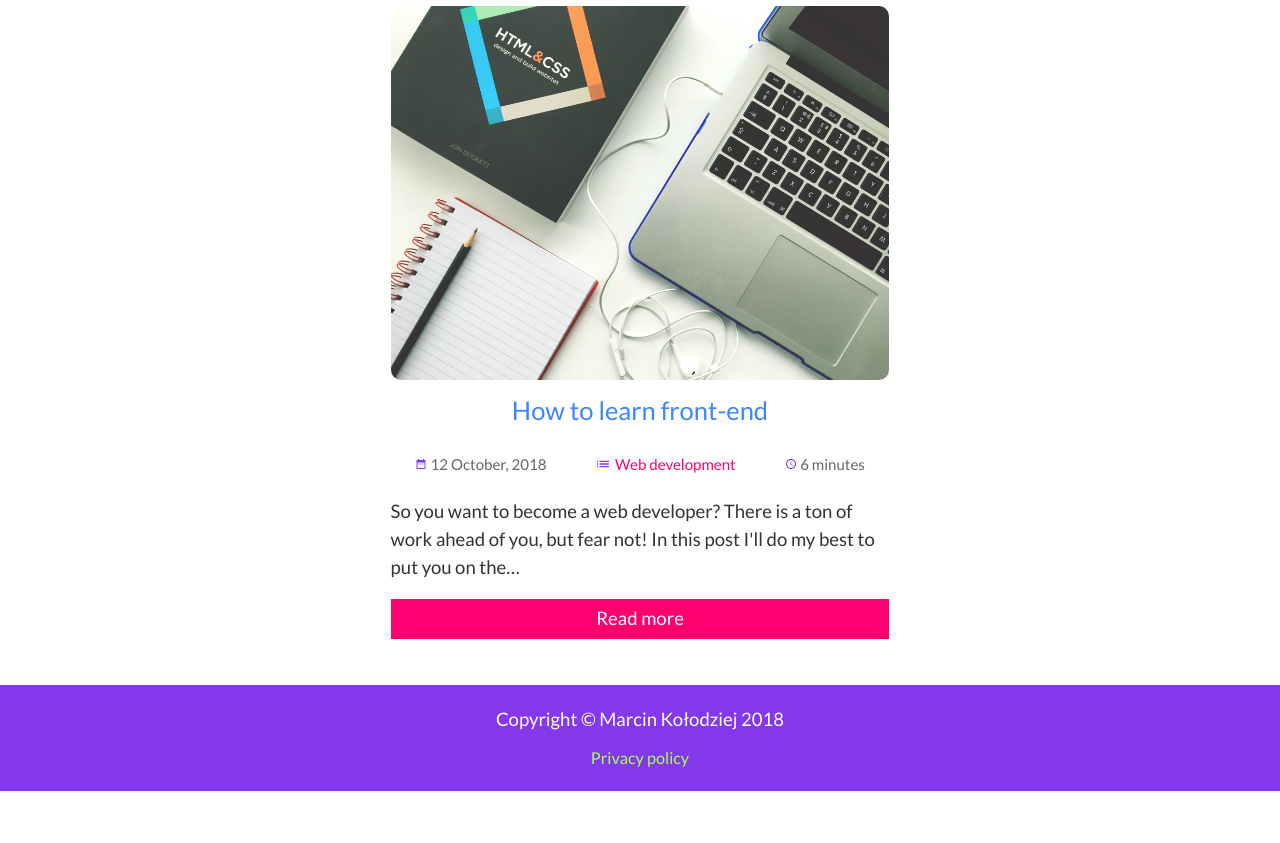
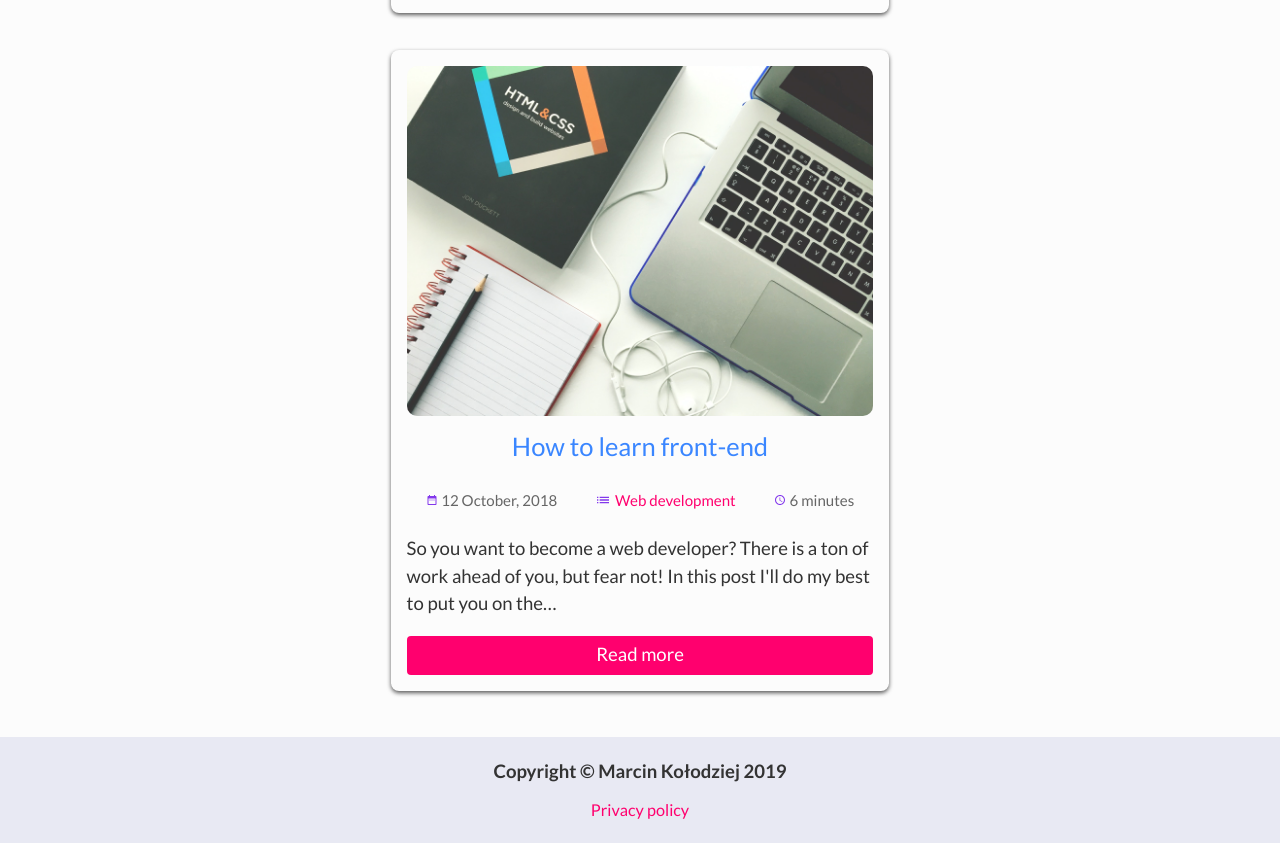
Before and after one commit to kolodziejm/blog, a Gatsby site: page / in a window 1280 px wide. Shown: the part 1857-2700 px from the top of the page. Before the commit the page ends 2648 px from the top, so only its background shows below. Built offline with nearby package versions, Linux system fonts and the light colour scheme; Gatsby itself is replaced by a stand-in of ours; some packages are replaced by stand-ins of ours.

Commit message:
small redesign, changed border-radius for input, links, added shadow to card components, changed footer color and its link

```diff
--- a/src/components/Footer.js
+++ b/src/components/Footer.js
@@ -3,13 +3,14 @@ import styled from 'styled-components';
 
 const Container = styled.footer`
     padding: 1.8rem 0;
-    background-color: #8338ec;
+    background-color: #E8E9F3;
 `;
 
 const Legal = styled.p`
     font-size: 1.6rem;
     margin-bottom: 1rem;
-    color: #fff;
+    color: #333;
+    font-weight: 700;
     text-align: center;
 `;
 
@@ -18,13 +19,13 @@ const Policy = styled.a`
     display: block;
     text-align: center;
     text-decoration: none;
-    color: #ABFF4F;
+    color: #FF006E;
     cursor: pointer;
 `;
 
 export default (props) => (
     <Container>
-        <Legal>Copyright &copy; Marcin Kołodziej 2018</Legal>
+        <Legal>Copyright &copy; Marcin Kołodziej 2019</Legal>
         <Policy href="https://privacypolicies.com/privacy/view/eadf5ceec1f9b671511e3ac25d5472aa" target="_blank">Privacy policy</Policy>
     </Container>
 );
--- a/src/components/PostCategory.js
+++ b/src/components/PostCategory.js
@@ -15,6 +15,7 @@ const Text = styled(Link)`
     font-size: 1.3rem;
     margin-left: .3rem;
     color: #FF006E;
+    transition: all .3s ease-in-out;
 
     &:hover {
         color: #cc0058;
--- a/src/components/card/Card.js
+++ b/src/components/card/Card.js
@@ -13,9 +13,12 @@ import PostCategory from '../PostCategory';
 const Container = styled.li`
     border: none;
     list-style: none;
+    box-shadow: 0 2px 4px rgba(0,0,0,.65);
+    border-radius: 8px;
+    padding: 16px;
 
     &:not(:last-child) {
-        margin-bottom: 2.5rem;
+        margin-bottom: 3.2rem;
     }
 `;
 
@@ -42,7 +45,9 @@ const ReadMoreBtn = styled(Link)`
     text-align: center;
     color: #fff;
     background-color: #FF006E;
+    border-radius: 4px;
     font-size: 1.6rem;
+    transition: all .3s ease-in-out;
 
     &:hover {
         background-color: #cc0058;
--- a/src/components/inputs/CtaInput.js
+++ b/src/components/inputs/CtaInput.js
@@ -4,6 +4,7 @@ export default styled.input`
     display: block;
     background-color: #fff;
     border: 1px solid #3A86FF;
+    border-radius: 4px;
     outline: none;
     color: #333;
     width: 100%;
--- a/src/components/inputs/CtaSubmit.js
+++ b/src/components/inputs/CtaSubmit.js
@@ -3,6 +3,7 @@ import styled from 'styled-components';
 export default styled.input`
     padding: 1rem 2rem;
     background-color: #FF006E;
+    border-radius: 4px;
     color: #fff;
     border: none;
     font-size: 1.6rem;
--- a/src/components/layout.js
+++ b/src/components/layout.js
@@ -13,7 +13,7 @@ class Template extends React.Component {
     return (
       <Div>
         {this.props.children}
-        <Footer/>
+        <Footer />
       </Div>
     )
   }
--- a/src/components/navigation/Hamburger.js
+++ b/src/components/navigation/Hamburger.js
@@ -10,6 +10,7 @@ const Button = styled.button`
     display: inline-flex;
     align-items: center;
     justify-content: center;
+    outline: none;
 
     @media only screen and (min-width: 48em) {
         display: none;
@@ -17,5 +18,5 @@ const Button = styled.button`
 `;
 
 export default (props) => (
-<Button onClick={props.clicked}>{props.active ? <MdClose fill="#fff"/> : <MdMenu fill="#fff"/>}</Button>
+    <Button onClick={props.clicked}>{props.active ? <MdClose fill="#fff" /> : <MdMenu fill="#fff" />}</Button>
 );
--- a/src/components/navigation/NavbarContainer.js
+++ b/src/components/navigation/NavbarContainer.js
@@ -9,7 +9,6 @@ export default styled.nav`
     width: 100%;
     z-index: 9999;
     border-bottom: 2px solid #ABFF4F;
-    opacity: 0.95;
 
     @media only screen and (min-width: 48em) {
         padding: 1.5rem 4rem 1.5rem 1.5rem;
--- a/src/components/reset.js
+++ b/src/components/reset.js
@@ -28,6 +28,7 @@ html {
 body {
     @import url('https://fonts.googleapis.com/css?family=Lato:400,400i,700');
     font-family: 'Lato', sans-serif;
+    background-color: #fcfcfc;
     box-sizing: border-box;
     overflow-x: hidden;
     line-height: 1.5;
--- a/src/components/typography/CtaHeader.js
+++ b/src/components/typography/CtaHeader.js
@@ -1,7 +1,7 @@
 import styled from 'styled-components';
 
 export default styled.h1`
-    font-size: 5rem;
+    font-size: 5.6rem;
     color: #fff;
     font-weight: 400;
     margin-bottom: 1.5rem;
--- /dev/null
+++ b/src/theme.js
@@ -0,0 +1,20 @@
+export default {
+  colors: {
+    primary: "#3B28CC",
+    secondary: "#F5D547",
+    white: "#fcfcfc",
+    lightGrey: "#E8E9F3",
+    mediumGrey: "#CECCCC",
+    darkGrey: "#444545",
+    black: "#3C3C3B",
+  },
+  shadows: {
+
+  },
+  typography: {
+    fontHeading: "Lato, sans-serif",
+    fontBody: "Merriweather, serif"
+  },
+  spacingUnit: '8px',
+
+}
```
Also changed, not shown: 1 other file.
